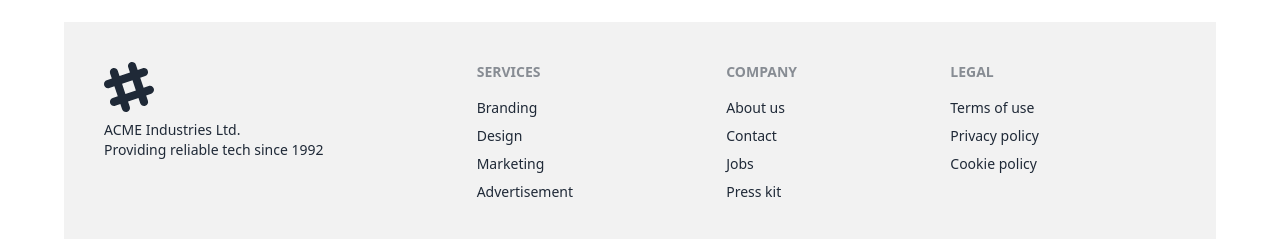
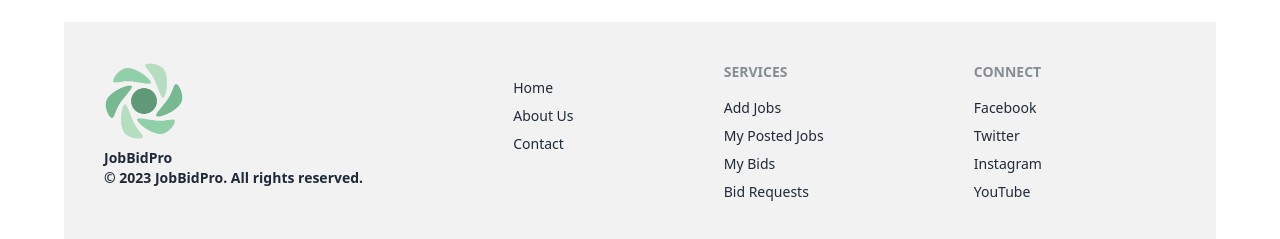
Before and after one commit to jps27CSE/Job_Bid_Pro, a React (Vite) app: page / in a window 1280 px wide. Shown: the part 1642-1881 px from the top of the page. Built offline with nearby package versions, Linux system fonts and the light colour scheme; no server answers.

Commit message:
Footer Fix

```diff
--- a/src/components/Footer/Footer.jsx
+++ b/src/components/Footer/Footer.jsx
@@ -1,44 +1,36 @@
+import brandLogo from "../../assets/brandLogo.png";
+
 const Footer = () => {
   return (
     <div>
-      <footer className="footer p-10 bg-base-200 text-base-content">
+      <footer className="footer p-10 bg-base-200 text-base-content ">
         <aside>
-          <svg
-            width="50"
-            height="50"
-            viewBox="0 0 24 24"
-            xmlns="http://www.w3.org/2000/svg"
-            fillRule="evenodd"
-            clipRule="evenodd"
-            className="fill-current"
-          >
-            <path d="M22.672 15.226l-2.432.811.841 2.515c.33 1.019-.209 2.127-1.23 2.456-1.15.325-2.148-.321-2.463-1.226l-.84-2.518-5.013 1.677.84 2.517c.391 1.203-.434 2.542-1.831 2.542-.88 0-1.601-.564-1.86-1.314l-.842-2.516-2.431.809c-1.135.328-2.145-.317-2.463-1.229-.329-1.018.211-2.127 1.231-2.456l2.432-.809-1.621-4.823-2.432.808c-1.355.384-2.558-.59-2.558-1.839 0-.817.509-1.582 1.327-1.846l2.433-.809-.842-2.515c-.33-1.02.211-2.129 1.232-2.458 1.02-.329 2.13.209 2.461 1.229l.842 2.515 5.011-1.677-.839-2.517c-.403-1.238.484-2.553 1.843-2.553.819 0 1.585.509 1.85 1.326l.841 2.517 2.431-.81c1.02-.33 2.131.211 2.461 1.229.332 1.018-.21 2.126-1.23 2.456l-2.433.809 1.622 4.823 2.433-.809c1.242-.401 2.557.484 2.557 1.838 0 .819-.51 1.583-1.328 1.847m-8.992-6.428l-5.01 1.675 1.619 4.828 5.011-1.674-1.62-4.829z"></path>
-          </svg>
-          <p>
-            ACME Industries Ltd.
+          <img src={brandLogo} className="w-20" alt="" />
+          <p className="font-bold">
+            JobBidPro
             <br />
-            Providing reliable tech since 1992
+            &copy; {new Date().getFullYear()} JobBidPro. All rights reserved.
           </p>
         </aside>
         <nav>
-          <header className="footer-title">Services</header>
-          <a className="link link-hover">Branding</a>
-          <a className="link link-hover">Design</a>
-          <a className="link link-hover">Marketing</a>
-          <a className="link link-hover">Advertisement</a>
+          <header className="footer-title"></header>
+          <a className="link link-hover">Home</a>
+          <a className="link link-hover">About Us</a>
+          <a className="link link-hover">Contact</a>
         </nav>
         <nav>
-          <header className="footer-title">Company</header>
-          <a className="link link-hover">About us</a>
-          <a className="link link-hover">Contact</a>
-          <a className="link link-hover">Jobs</a>
-          <a className="link link-hover">Press kit</a>
+          <header className="footer-title">Services</header>
+          <a className="link link-hover">Add Jobs</a>
+          <a className="link link-hover">My Posted Jobs</a>
+          <a className="link link-hover">My Bids</a>
+          <a className="link link-hover">Bid Requests</a>
         </nav>
         <nav>
-          <header className="footer-title">Legal</header>
-          <a className="link link-hover">Terms of use</a>
-          <a className="link link-hover">Privacy policy</a>
-          <a className="link link-hover">Cookie policy</a>
+          <header className="footer-title">Connect</header>
+          <a className="link link-hover">Facebook</a>
+          <a className="link link-hover">Twitter</a>
+          <a className="link link-hover">Instagram</a>
+          <a className="link link-hover">YouTube</a>
         </nav>
       </footer>
     </div>
```
